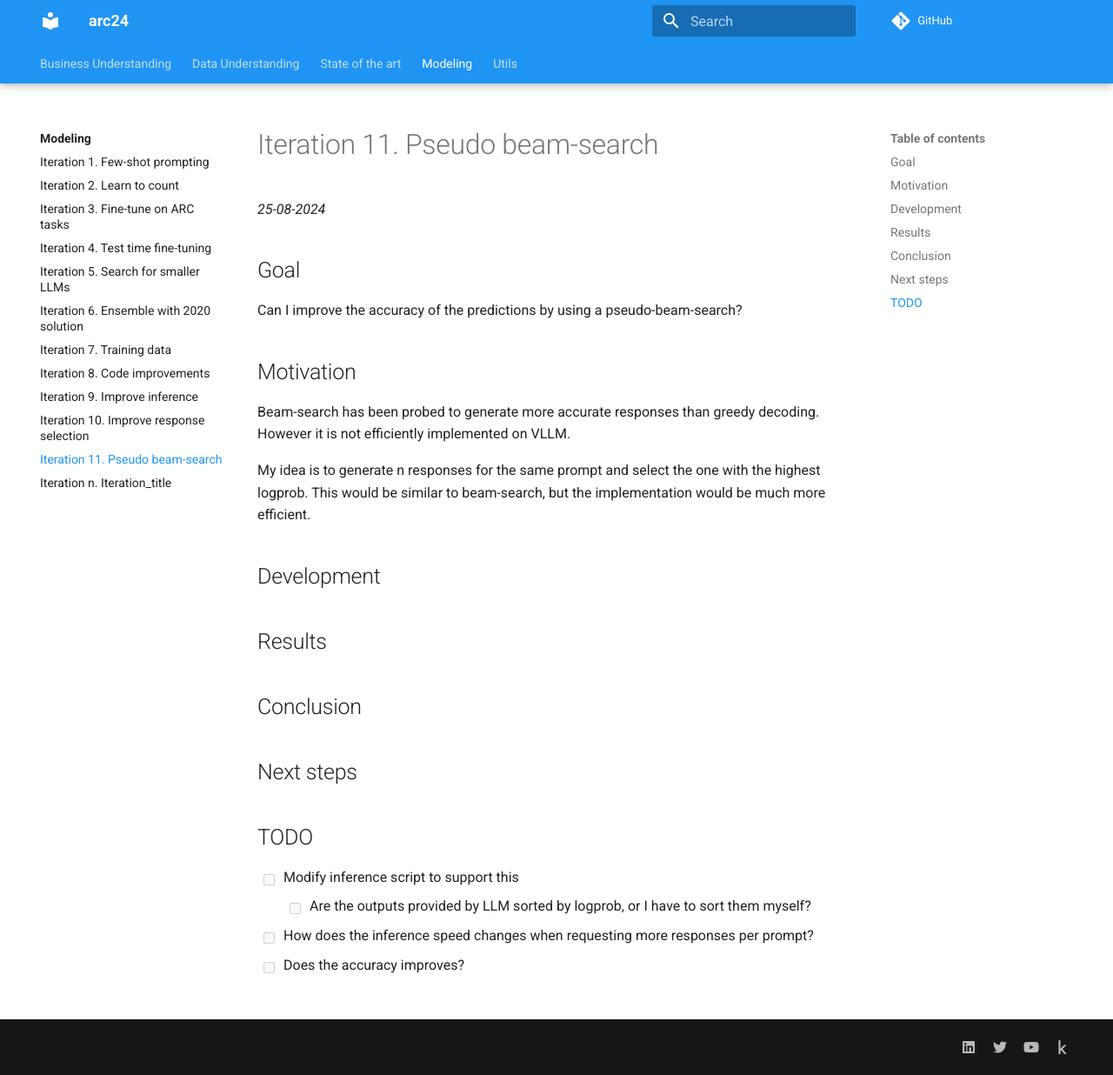
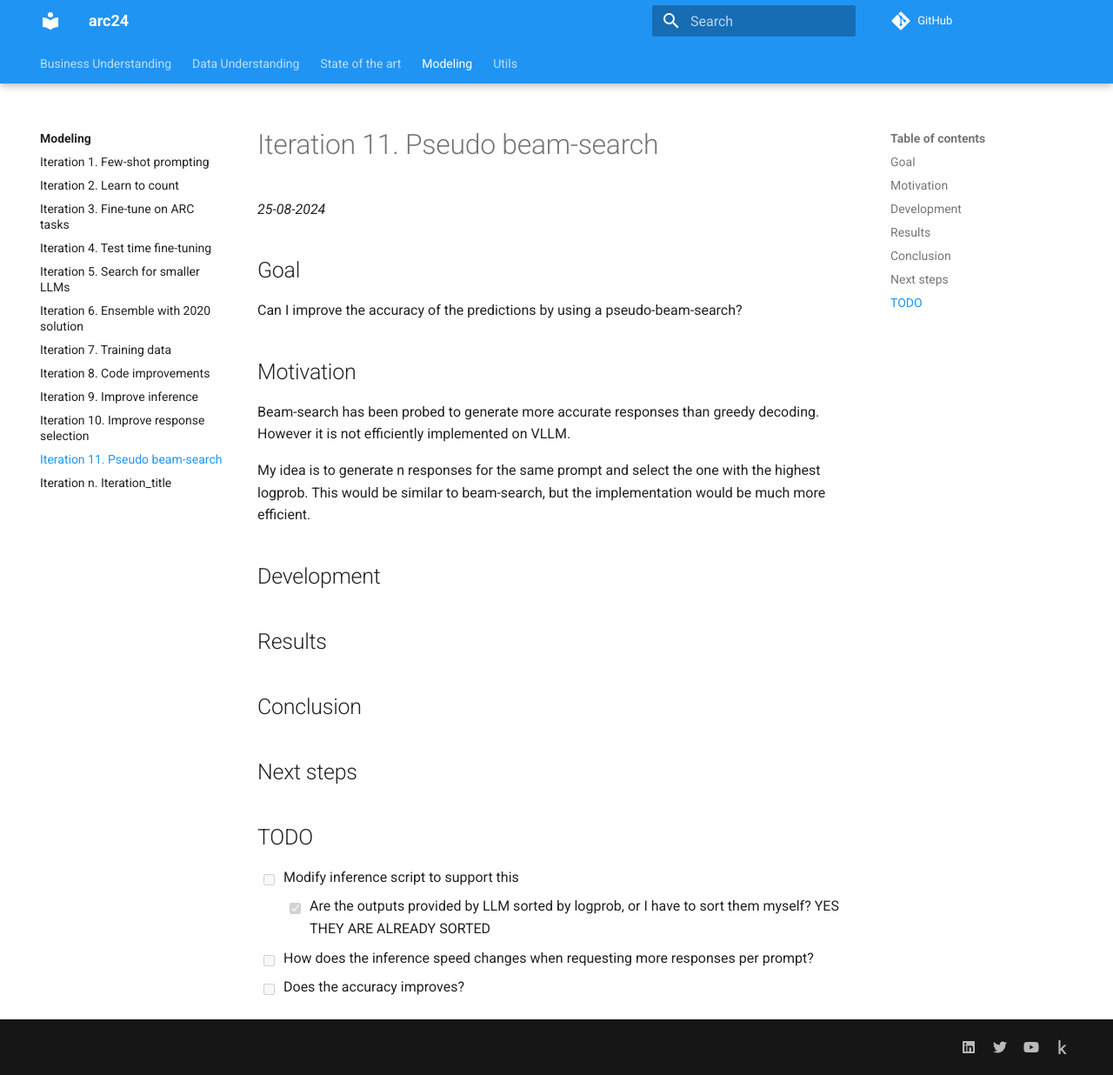
Before and after one commit to zhengjunyao-work/arc24, an MkDocs documentation site: the page built from docs/modeling/Iteration_11_pseudo_beam_search.md, in a window 1280 px wide and 1236 px high. Shown: the whole window at 87% size. Built offline with MkDocs 1.6.1 and Material for MkDocs 9.7.7, drawn with Linux system fonts in a browser that asks for light colours; comment, search, counter and statistics services are not loaded.

Commit message:
experiments with pseudo beam search

```diff
--- a/docs/modeling/Iteration_11_pseudo_beam_search.md
+++ b/docs/modeling/Iteration_11_pseudo_beam_search.md
@@ -25,6 +25,6 @@ logprob. This would be similar to beam-search, but the implementation would be m
 ## TODO
 
 - [ ] Modify inference script to support this
-  - [ ] Are the outputs provided by LLM sorted by logprob, or I have to sort them myself?
+  - [x] Are the outputs provided by LLM sorted by logprob, or I have to sort them myself? YES THEY ARE ALREADY SORTED
 - [ ] How does the inference speed changes when requesting more responses per prompt?
 - [ ] Does the accuracy improves?
```
Also changed, not shown: 1 other file.
